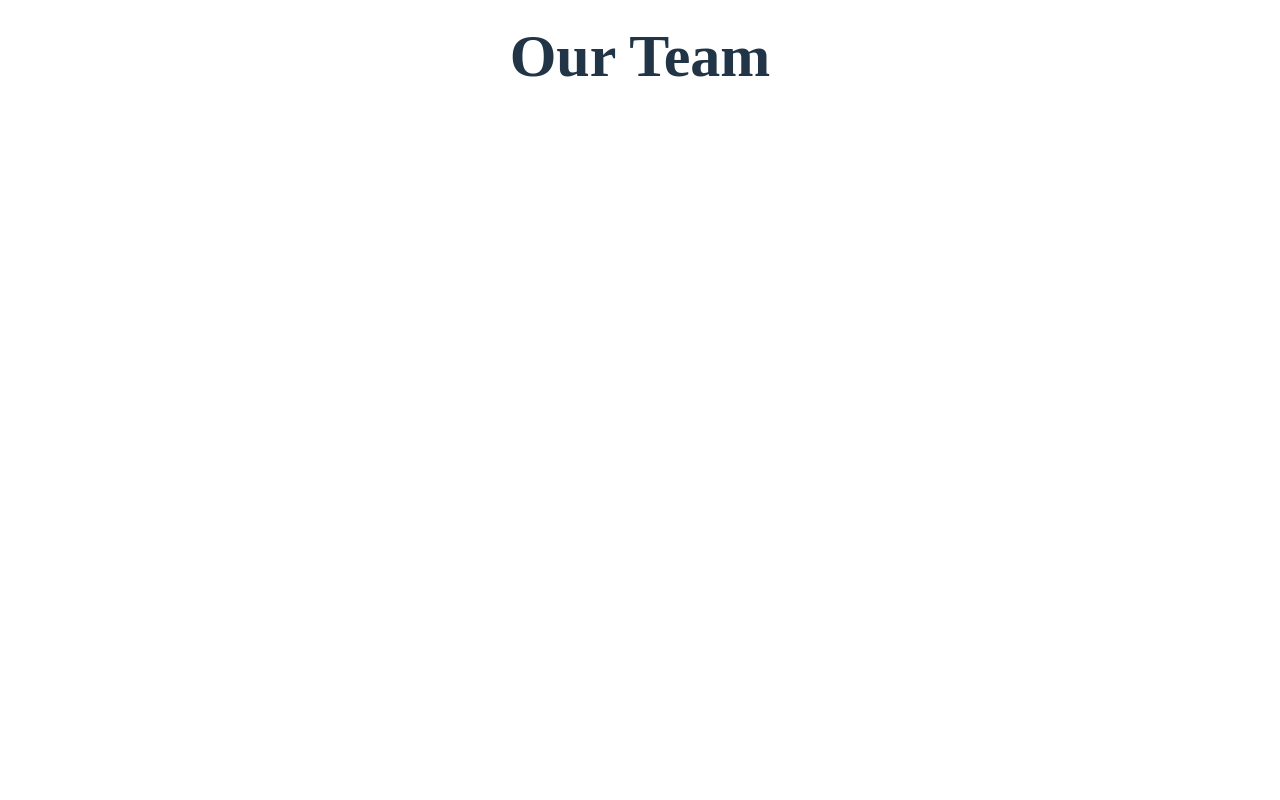
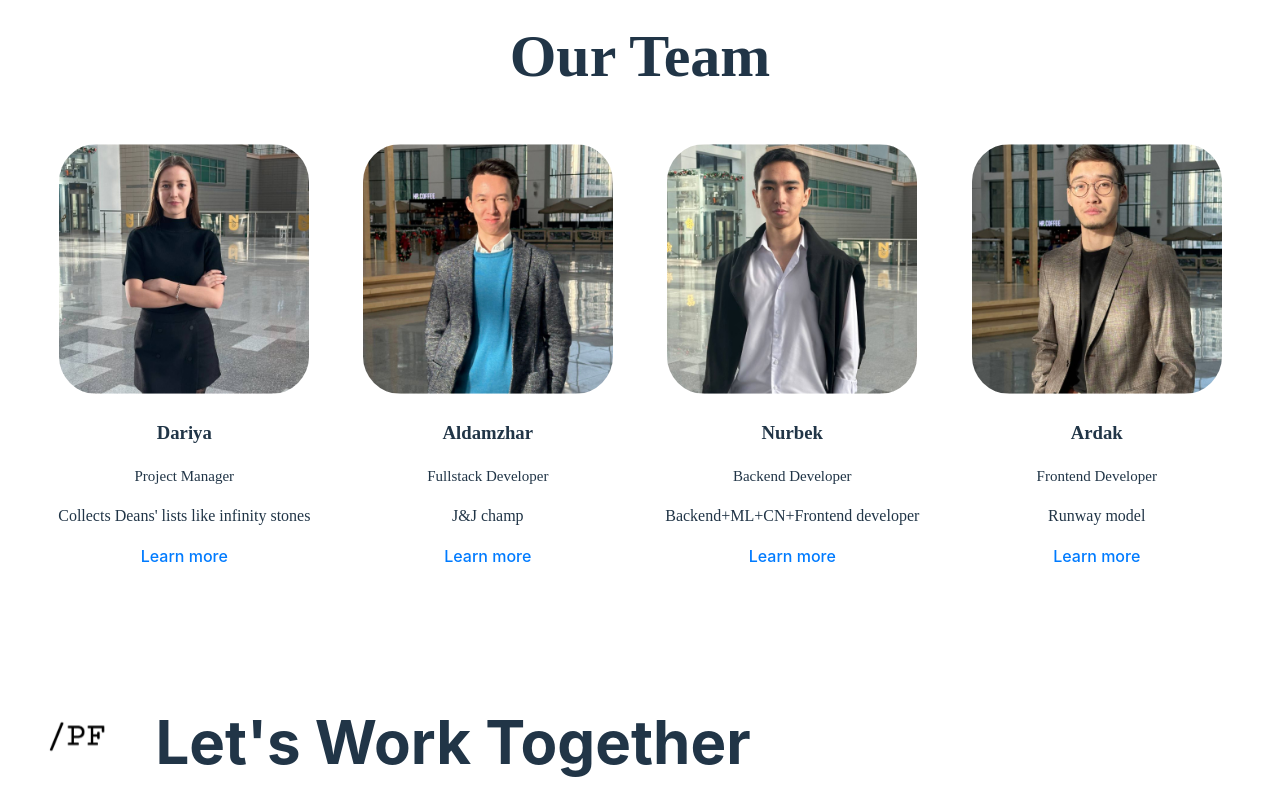
Before and after one commit to m-nurbek/PerfeWebsite, a React (Vite) app: page / in a window 1280 px wide. Shown: the part 1180-1980 px from the top of the page. Built offline with nearby package versions, Linux system fonts and the light colour scheme.

Commit message:
Fixed the image imports in components where they were present. Added animations to Our Services and Team Description. Not done with them yet. Will continue working on them.

```diff
--- /dev/null
+++ b/src/assets/css/styles.scss
@@ -0,0 +1,72 @@
+@use "components/Desktop3D";
+@use "components/App";
+@use "components/ContactForm";
+@use "components/Footer";
+
+
+// Colors {
+$accent_color: #5239EA;
+$main_page: #140827;
+// }
+
+*, *::before, *::after {
+    box-sizing: border-box;
+}
+
+:root {
+    font-family: Inter, system-ui, Avenir, Helvetica, Arial, sans-serif;
+    line-height: 1.5;
+    font-weight: 400;
+
+    color-scheme: light dark;
+    color: rgba(255, 255, 255, 0.87);
+    background-color: $main_page;
+
+    font-synthesis: none;
+    text-rendering: optimizeLegibility;
+    -webkit-font-smoothing: antialiased;
+    -moz-osx-font-smoothing: grayscale;
+}
+
+body {
+    margin: 0;
+    display: flex;
+    place-items: center;
+    min-width: 320px;
+    min-height: 100vh;
+}
+
+
+a {
+    font-weight: 500;
+    color: #646cff;
+    text-decoration: inherit;
+}
+a:hover {
+    color: #535bf2;
+}
+
+h1 {
+    font-size: 3.2em;
+    line-height: 1.1;
+}
+
+button {
+    border-radius: 8px;
+    border: 1px solid transparent;
+    padding: 0.6em 1.2em;
+    font-size: 1em;
+    font-weight: 500;
+    font-family: inherit;
+    background-color: #1a1a1a;
+    cursor: pointer;
+    transition: border-color 0.25s;
+}
+button:hover {
+    border-color: #646cff;
+}
+
+button:focus,
+button:focus-visible {
+    outline: 4px auto -webkit-focus-ring-color;
+}
--- a/src/components/Footer.tsx
+++ b/src/components/Footer.tsx
@@ -1,5 +1,8 @@
 import '/src/assets/css/Footer.css';
 import {useState} from "react"; // Import your CSS file
+import InstIcon from '/src/assets/svg/InstIcon.svg';
+import EmailIcon from '/src/assets/svg/EmailIcon.svg';
+import PFLogo from '/src/assets/svg/PF_logo.svg';
 
 
 function Footer(){
@@ -34,7 +37,7 @@ function Footer(){
   <div className="container">
     <div className="column" >
       <div style={{gap: '39px', display: 'inline-flex'}}>
-        <img src="src/assets/svg/PF_logo.svg" style={{marginBottom: '10px'}}/>
+        <img src={PFLogo} style={{marginBottom: '10px'}}/>
         <h1 style={{fontSize: '60px', width: '600px'}}>Let's Work Together</h1>
       </div>
       <div className="column" style={{marginTop:'120px', marginBottom: '100px'}}>
@@ -102,10 +105,10 @@ function Footer(){
         <h4>Find us in social media</h4>
         <div className="column">
           <div className="column">
-            <img src="/src/assets/svg/InstIcon.svg" style={{ transform: 'scale(0.5)'}} />
+            <img src={InstIcon} style={{ transform: 'scale(0.5)'}} />
             <span style={{ marginLeft: '0px'}}>Instagram</span>
             <img
-              src="/src/assets/svg/EmailIcon.svg"
+              src={EmailIcon}
               style={{ transform: 'scale(1.2)', marginBottom: '16px', marginLeft: '10px' }}
             />
             <span style={{ marginLeft: '15px' }}>Email</span>
--- a/src/components/OurServices.tsx
+++ b/src/components/OurServices.tsx
@@ -1,6 +1,6 @@
 import React, { useEffect, useState } from 'react';
 import { animated, config, useInView, useSpring } from 'react-spring';
-
+import WebsiteImage from '/src/assets/img/Service2.png';
 function AnimatedComponentLeft({ children }) {
   const [ref, inView] = useInView();
 
@@ -63,11 +63,11 @@ function OurServices() {
       <div className="container">
         <AnimatedComponentLeft>
           <div className="column" >
-            <img src="/src/assets/img/Service2.png" style={{ transform: `scale(${imageScale})` }} />
+            <img src={WebsiteImage} style={{ transform: `scale(${imageScale})` }} />
             <div className="column">
               <h4 style={{ fontFamily: "Montserrat", fontSize: "20px", marginRight: "160px", marginLeft: "160px" }}>We create websites from the ground up.</h4>
             </div>
-            <img style={{ marginTop: "60px", transform: `scale(${imageScale})` }} src="/src/assets/img/Service2.png" />
+            <img style={{ marginTop: "60px", transform: `scale(${imageScale})` }} src={WebsiteImage} />
             <div className="column">
               <h4 style={{ fontFamily: "Montserrat", fontSize: "20px", marginRight: "160px", marginLeft: "160px" }}>We deliver personalized website designs.</h4>
             </div>
@@ -75,7 +75,7 @@ function OurServices() {
         </AnimatedComponentLeft>
         <AnimatedComponentRight>
           <div className="column">
-            <img src="/src/assets/img/Service2.png" style={{ marginTop: "200px", transform: `scale(${imageScale}) rotate(-90deg)` }} />
+            <img src={WebsiteImage} style={{ marginTop: "200px", transform: `scale(${imageScale}) rotate(-90deg)` }} />
             <div className="column">
               <h4 style={{ fontFamily: "Montserrat", fontSize: "20px", marginRight: "160px", marginLeft: "160px", marginTop: "140px" }}>We revise existing websites & recommend improvements.</h4>
             </div>
--- a/src/components/ScrollUpButton.tsx
+++ b/src/components/ScrollUpButton.tsx
@@ -1,5 +1,5 @@
 import React, { useState, useEffect } from 'react';
-
+import ScrollUpIcon from '/src/assets/svg/ScrollUp.svg';
 interface ButtonProps extends React.HTMLProps<HTMLDivElement> {
   onClick: React.MouseEventHandler<HTMLDivElement>;
 }
@@ -63,7 +63,7 @@ function ScrollUpButton({ onClick }: ButtonProps) {
         <h4>Scroll Up</h4>
       </div>
       <div style={{ ...buttonStyle, opacity: showButton ? 1 : 0 }}>
-        <img src="./src/assets/svg/ScrollUp.svg" alt="Scroll Up" width={70} height={70} />
+        <img src={ScrollUpIcon} alt="Scroll Up" width={70} height={70} />
       </div>
     </div>
   );
--- a/src/components/TeamDescription.tsx
+++ b/src/components/TeamDescription.tsx
@@ -1,9 +1,11 @@
-import React, { useEffect } from 'react';
 import Reveal from 'react-reveal/Reveal';
-import { animated, useInView, useSpring } from 'react-spring';
+import Dariya from '/src/assets/img/Dariya.jpg'
+import Nurbek from '/src/assets/img/Nurbek.jpg'
+import Alda from '/src/assets/img/Alda.jpg'
+import Ardak from '/src/assets/img/Ardak.jpg'
 
 const personCardStyle = {
-  height: '800px',
+    height: "500px",
   padding: '15px',
   textAlign: 'center',
     opacity: 0,
@@ -13,7 +15,7 @@ const personCardStyle = {
 const imageStyle = {
   width: '250px',
   height: '250px',
-  borderRadius: '10%',
+  borderRadius: '15%',
   objectFit: 'cover',
 };
 
@@ -27,69 +29,70 @@ interface Props {
     role: string;
     description: string;
     src: string;
-  link: string;
+    link: string
 }
 
+
 const PersonCard = ({ name, role, description, src, link }: Props) => {
-  const [ref, inView] = useInView();
-  const springProps = useSpring({
-    from: { opacity: 0, transform: 'translateY(24px)' },
-    to: { opacity: inView ? 1 : 0, transform: inView ? 'translateY(0)' : 'translateY(24px)' },
-  });
 
   return (
-    <Reveal effect="fadeInUp">
-      <animated.div  style={{ ...springProps, ...personCardStyle }}>
+      <div>
+        <Reveal effect="fadeInDown">
+        <div style={personCardStyle}>
           <img src={src} alt={name} id="top_scroll" style={imageStyle} />
           <div>
-          <h3 style={{ fontFamily: 'Montserrat-Bold' }}>{name}</h3>
-          <p style={{ fontSize: '15px', fontFamily: 'Montserrat-Bold', fontWeight: 'lighter' }}>{role}</p>
-          <p style={{ fontFamily: 'Montserrat' }}>{description}</p>
+            <h3 style={{fontFamily: 'Montserrat-Bold'}}>{name}</h3>
+            <p style={{fontSize: '15px', fontFamily: "Montserrat-Bold", fontWeight: "lighter"}}>{role}</p>
+            <p style={{fontFamily: "Montserrat"}}>{description}</p>
             <a href={link} target="_blank" rel="noopener noreferrer" style={linkStyle}>
               Learn more
             </a>
           </div>
-      </animated.div>
+        </div>
         </Reveal>
+      </div>
   );
 };
 
-function TeamDescription() {
+function TeamDescription(){
   const peopleRowStyle = {
     display: 'flex',
     justifyContent: 'space-around',
   };
 
+
   return (
       <>
-      <h1 style={{ fontFamily: 'Montserrat', fontSize: '60px' }}>Our Team </h1>
-      <div style={peopleRowStyle}>
+          <h1 style={{fontFamily: "Montserrat", fontSize: "60px"}}>Our Team </h1>
+        <div style={peopleRowStyle} >
+
+
           <PersonCard
             name="Dariya"
             role="Project Manager"
             description="Collects Deans' lists like infinity stones"
-          src="/src/assets/img/Dariya.jpg"
+            src={Dariya}
             link="https://example.com/person1"
           />
           <PersonCard
             name="Aldamzhar"
             role="Fullstack Developer"
             description="J&J champ"
-          src="/src/assets/img/Alda.jpg"
+            src={Alda}
             link="https://example.com/person2"
           />
           <PersonCard
             name="Nurbek"
             role="Backend Developer"
             description="Backend+ML+CN+Frontend developer"
-          src="/src/assets/img/Nurbek.jpg"
+            src={Nurbek}
             link="https://example.com/person3"
           />
           <PersonCard
             name="Ardak"
             role="Frontend Developer"
             description="Runway model"
-          src="/src/assets/img/Ardak.jpg"
+            src={Ardak}
             link="https://example.com/person4"
           />
         </div>
@@ -97,4 +100,5 @@ function TeamDescription() {
   );
 }
 
+
 export default TeamDescription;
```
Also changed, not shown: src/assets/css/TeamDescription.css (added, +8 -0 lines), src/components/LocalTimeFooter.tsx (deleted, +0 -18 lines), src/components/SocialFooter.tsx (deleted, +0 -22 lines), src/assets/img/LetsWorkTogetherFooter.png (deleted). Lines whose indentation alone changed are shown as unchanged.
